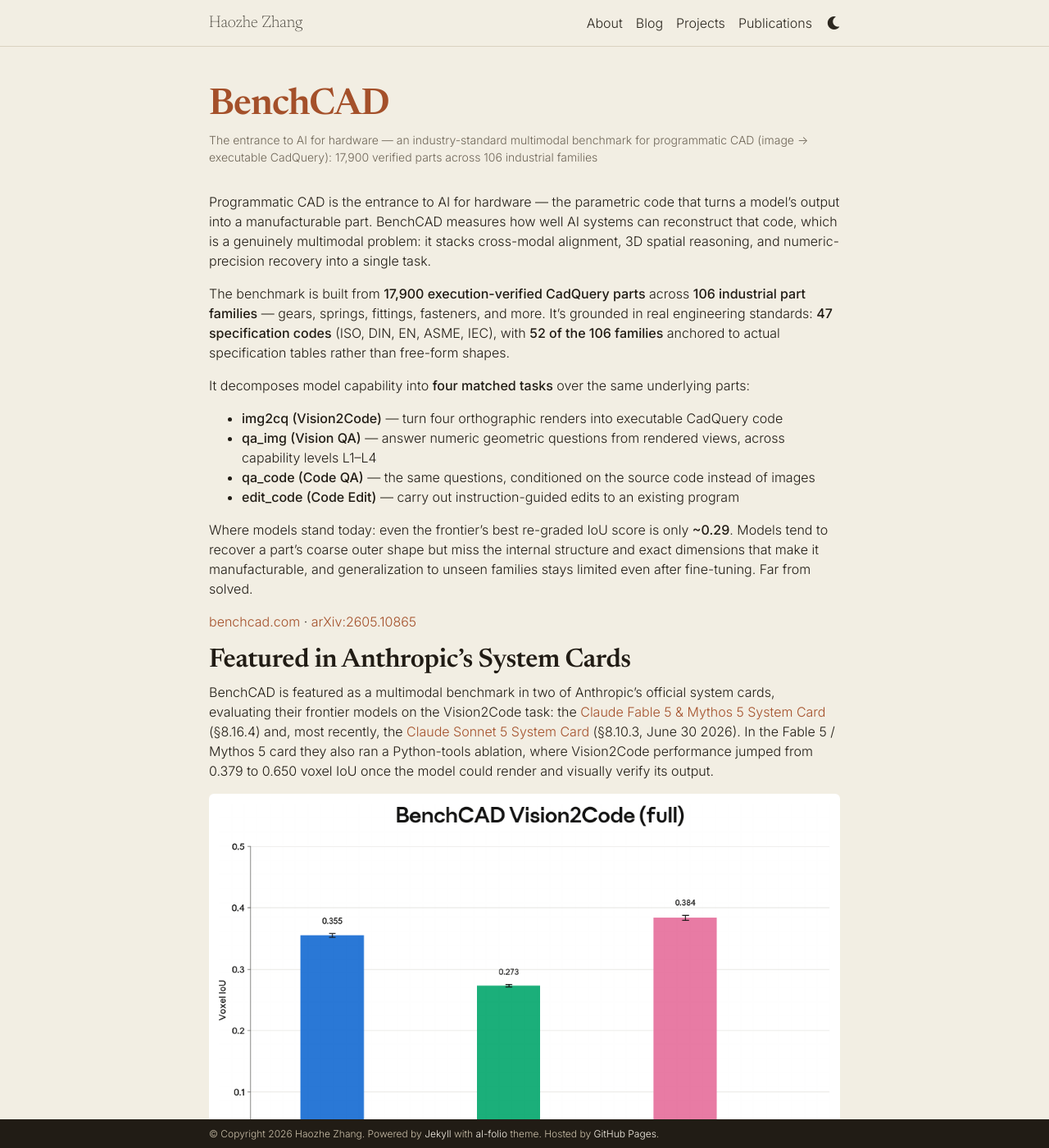
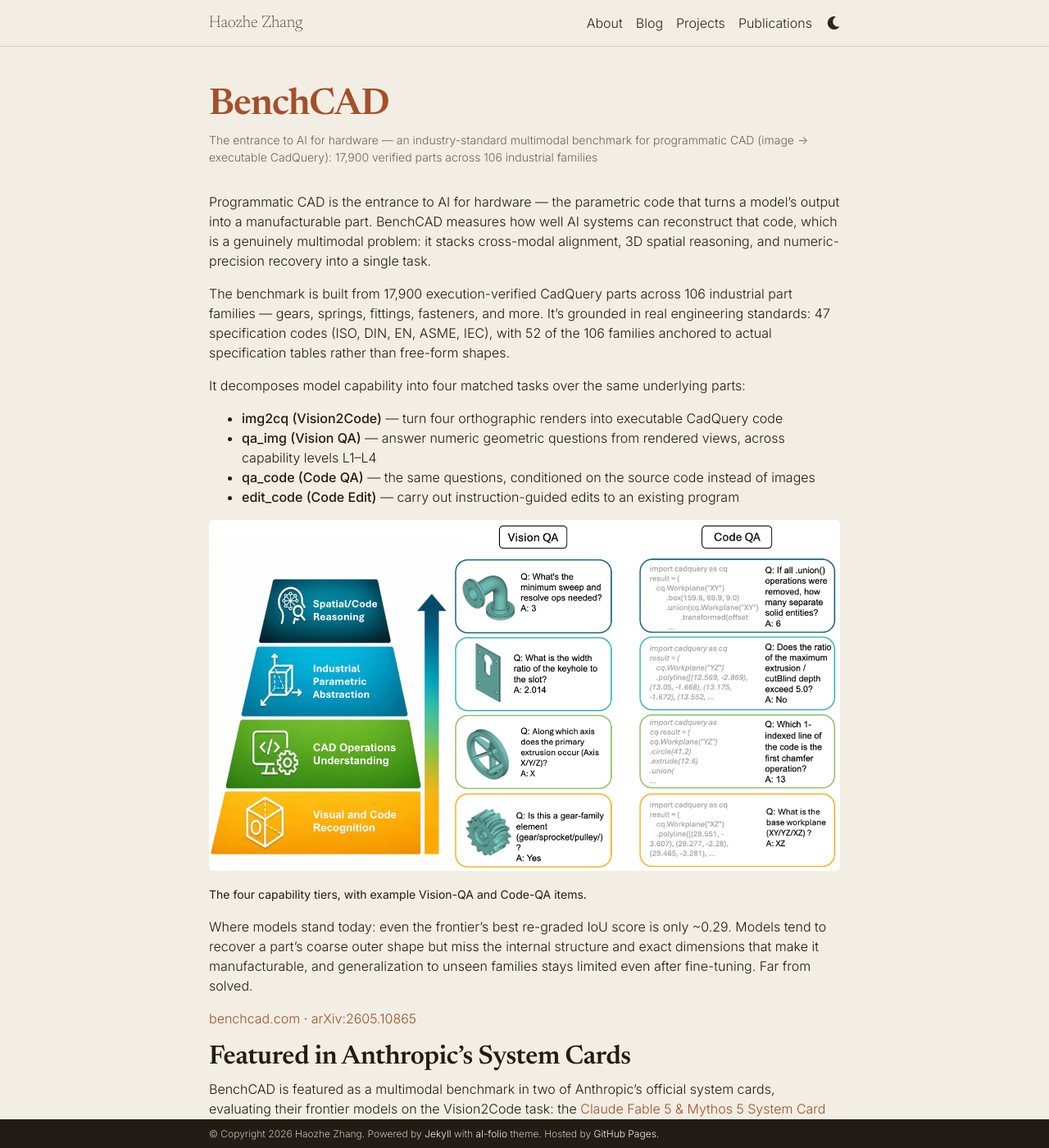
Before and after one commit to HaozheZhang6/HaozheZhang6.github.io, a Jekyll site: the page built from _projects/1_project.md, in a window 1280 px wide and 1400 px high. Shown: the whole window at 82% size. Built offline with Jekyll 4.4.1, drawn with Linux system fonts in a browser that asks for light colours; a style sheet for code colours, icons or effects is not loaded.

Commit message:
BenchCAD page: add the capability-pyramid figure to the intro; cut the excess bold

```diff
--- a/_projects/1_project.md
+++ b/_projects/1_project.md
@@ -10,16 +10,20 @@
 
 Programmatic CAD is the entrance to AI for hardware — the parametric code that turns a model's output into a manufacturable part. BenchCAD measures how well AI systems can reconstruct that code, which is a genuinely multimodal problem: it stacks cross-modal alignment, 3D spatial reasoning, and numeric-precision recovery into a single task.
 
-The benchmark is built from **17,900 execution-verified CadQuery parts** across **106 industrial part families** — gears, springs, fittings, fasteners, and more. It's grounded in real engineering standards: **47 specification codes** (ISO, DIN, EN, ASME, IEC), with **52 of the 106 families** anchored to actual specification tables rather than free-form shapes.
+The benchmark is built from 17,900 execution-verified CadQuery parts across 106 industrial part families — gears, springs, fittings, fasteners, and more. It's grounded in real engineering standards: 47 specification codes (ISO, DIN, EN, ASME, IEC), with 52 of the 106 families anchored to actual specification tables rather than free-form shapes.
 
-It decomposes model capability into **four matched tasks** over the same underlying parts:
+It decomposes model capability into four matched tasks over the same underlying parts:
 
 - **img2cq (Vision2Code)** — turn four orthographic renders into executable CadQuery code
 - **qa_img (Vision QA)** — answer numeric geometric questions from rendered views, across capability levels L1–L4
 - **qa_code (Code QA)** — the same questions, conditioned on the source code instead of images
 - **edit_code (Code Edit)** — carry out instruction-guided edits to an existing program
 
-Where models stand today: even the frontier's best re-graded IoU score is only **~0.29**. Models tend to recover a part's coarse outer shape but miss the internal structure and exact dimensions that make it manufacturable, and generalization to unseen families stays limited even after fine-tuning. Far from solved.
+<img src="/assets/img/projects/benchcad_capability_pyramid.png" alt="BenchCAD capability tiers with example Vision-QA and Code-QA items" style="display:block;width:100%;height:auto;margin:1rem auto;border-radius:6px;">
+
+<small>The four capability tiers, with example Vision-QA and Code-QA items.</small>
+
+Where models stand today: even the frontier's best re-graded IoU score is only ~0.29. Models tend to recover a part's coarse outer shape but miss the internal structure and exact dimensions that make it manufacturable, and generalization to unseen families stays limited even after fine-tuning. Far from solved.
 
 [benchcad.com](https://benchcad.com) · [arXiv:2605.10865](https://arxiv.org/abs/2605.10865)
 
```
Also changed, not shown: assets/img/projects/benchcad_capability_pyramid.png (added).
